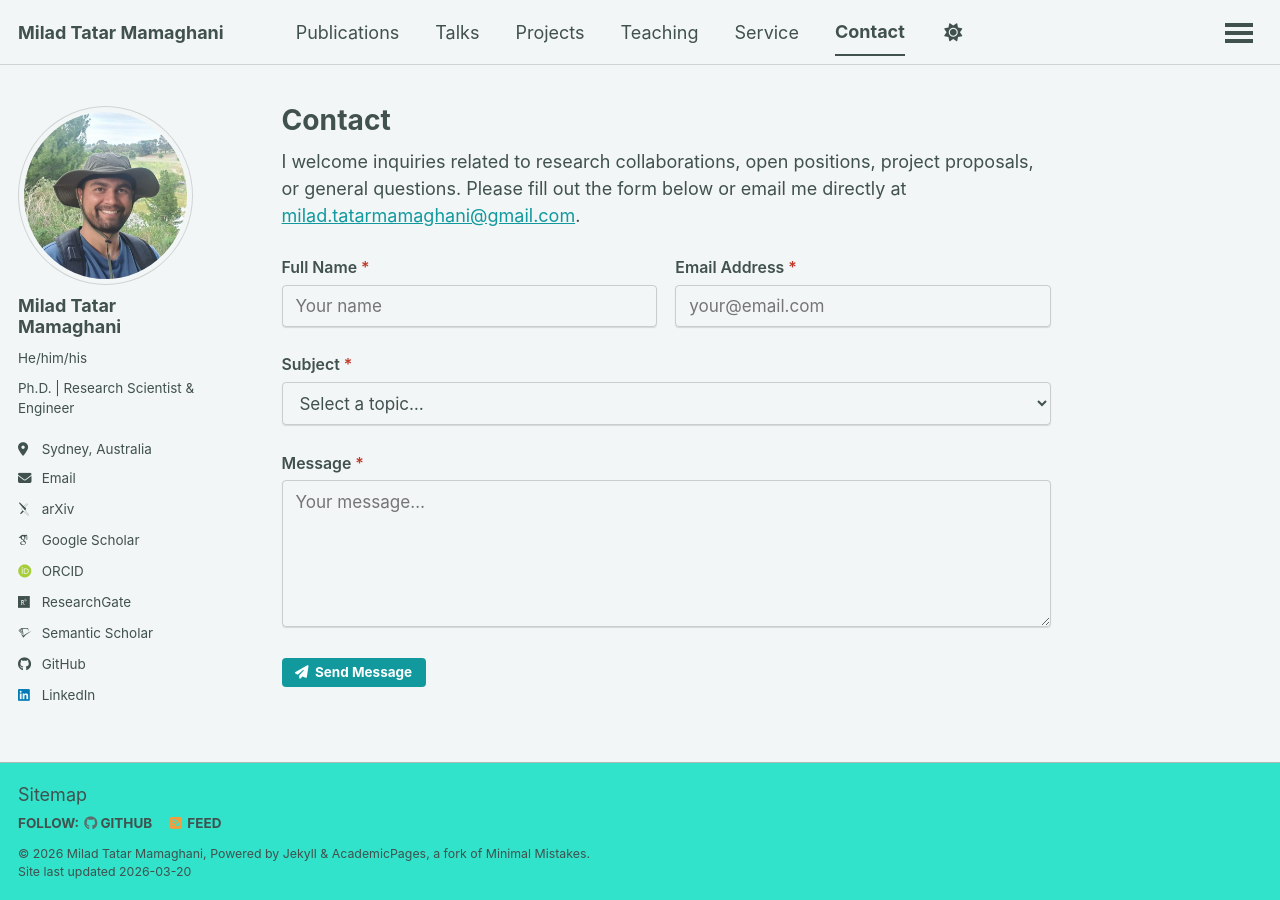
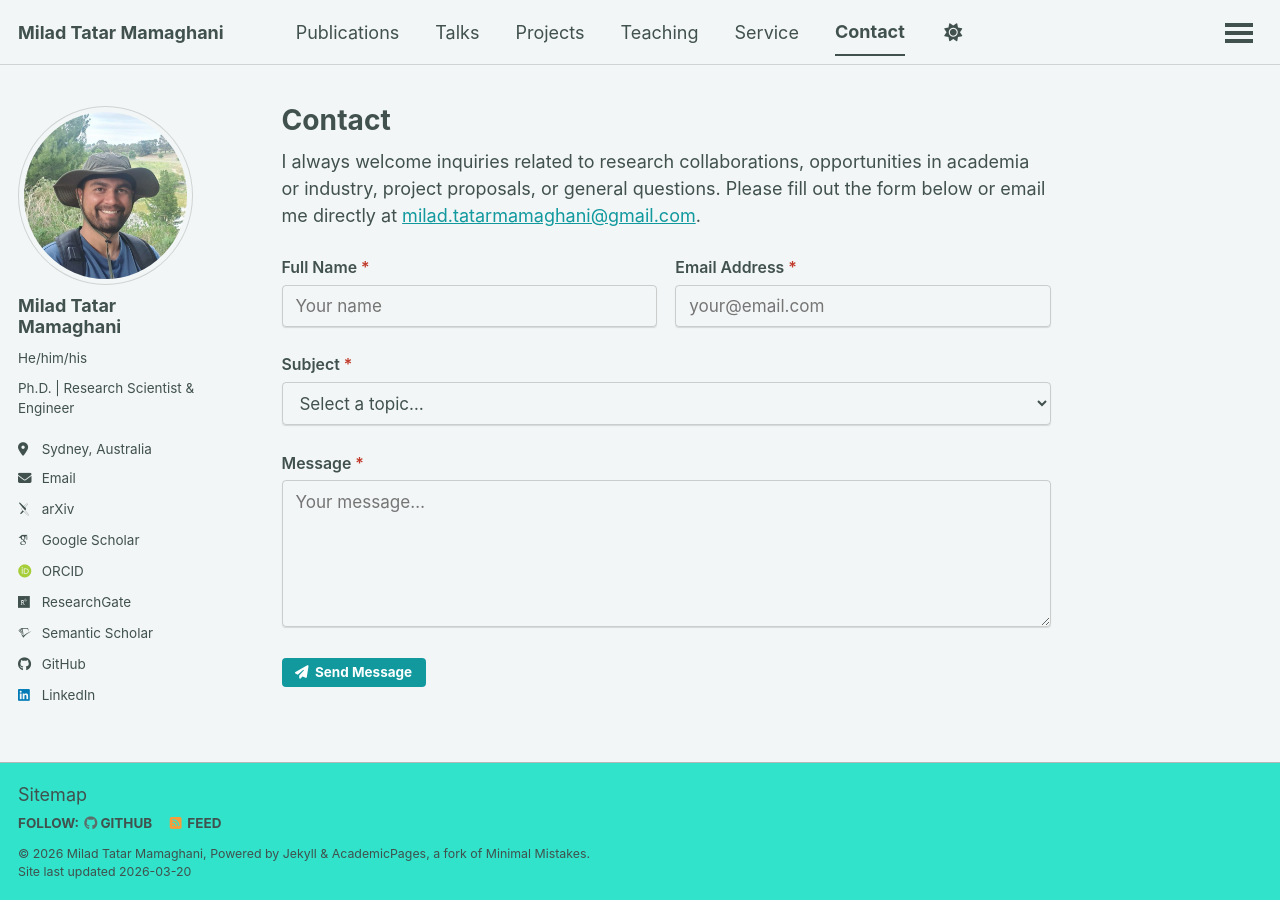
Before and after one commit to miladtm94/miladtm94.github.io, a Jekyll site: the page built from _pages/contact.md, in a window 1280 px wide. Built offline with Jekyll 4.4.1, drawn with Linux system fonts in a browser that asks for light colours; some web fonts are replaced; a script that is not in the unit is left out; part of the change alters nothing that is shown.

```diff
--- a/_pages/contact.md
+++ b/_pages/contact.md
@@ -5,7 +5,7 @@ permalink: /contact/
 author_profile: true
 ---
 
-I welcome inquiries related to research collaborations, open positions, project proposals, or general questions. Please fill out the form below or email me directly at [milad.tatarmamaghani@gmail.com](mailto:milad.tatarmamaghani@gmail.com).
+I always welcome inquiries related to research collaborations, opportunities in academia or industry, project proposals, or general questions. Please fill out the form below or email me directly at [milad.tatarmamaghani@gmail.com](mailto:milad.tatarmamaghani@gmail.com).
 
 <form action="https://formspree.io/f/mdawjpdk" method="POST" style="margin-top:1.5em;">
 
@@ -28,10 +28,10 @@ I welcome inquiries related to research collaborations, open positions, project
       style="width:100%; padding:0.55em 0.75em; border:1px solid rgba(128,128,128,0.35); border-radius:4px; font-size:0.95em; background:transparent; color:inherit; box-sizing:border-box;">
       <option value="" disabled selected>Select a topic…</option>
       <option value="Research Collaboration">Research Collaboration</option>
-      <option value="Academic Position">Academic Position / Opportunity</option>
+      <option value="Academic Position">Position / Opportunity</option>
       <option value="Project Inquiry">Project Inquiry</option>
       <option value="Student Supervision">Student Supervision</option>
-      <option value="Speaking / Seminar">Speaking / Seminar Invitation</option>
+      <option value="Speaking / Seminar">Talk / Seminar Invitation</option>
       <option value="General Inquiry">General Inquiry</option>
     </select>
   </div>
```
